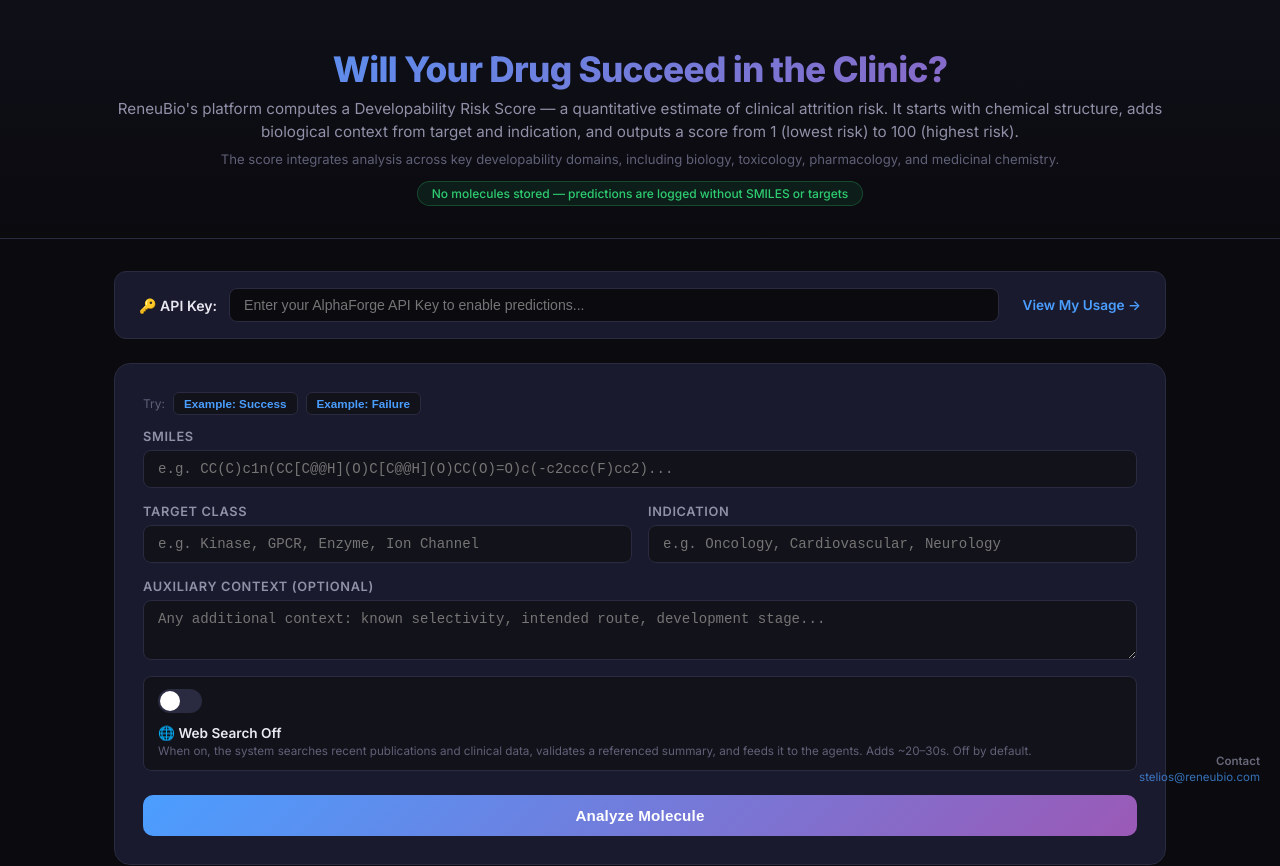
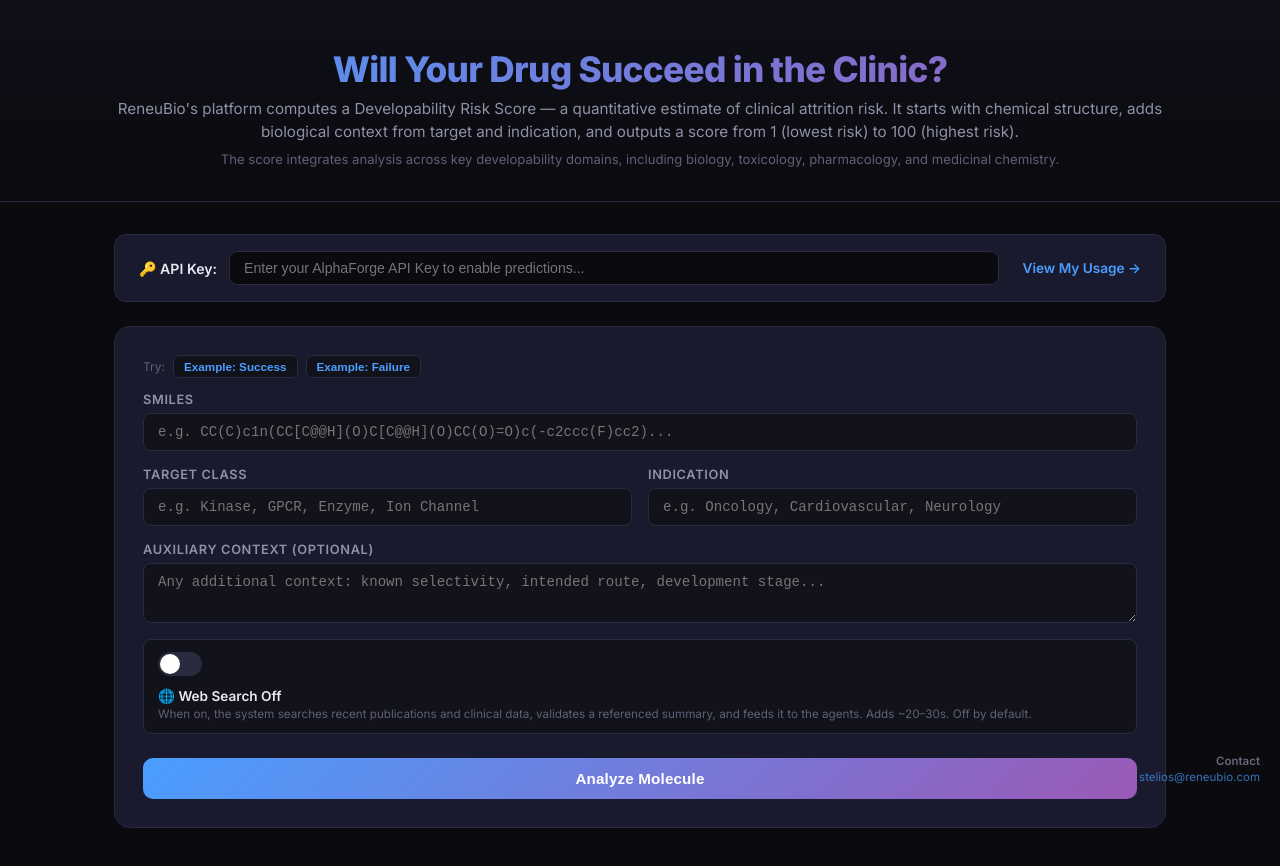
Before and after one commit to SteliosKyriacou/edwar-salah-comparison, a React (Vite) app in the folder web/frontend/: page / in a window 1280 px wide. Shown: the top 866 px of the page. Built offline with nearby package versions, Linux system fonts and the light colour scheme.

Commit message:
Remove obsolete privacy banner from results header

```diff
--- a/web/frontend/src/components/Header.jsx
+++ b/web/frontend/src/components/Header.jsx
@@ -10,9 +10,6 @@
       <div className="subtitle-secondary">
         The score integrates analysis across key developability domains, including biology, toxicology, pharmacology, and medicinal chemistry.
       </div>
-      <div className="privacy-banner">
-        No molecules stored — predictions are logged without SMILES or targets
-      </div>
     </div>
   )
 }
```
